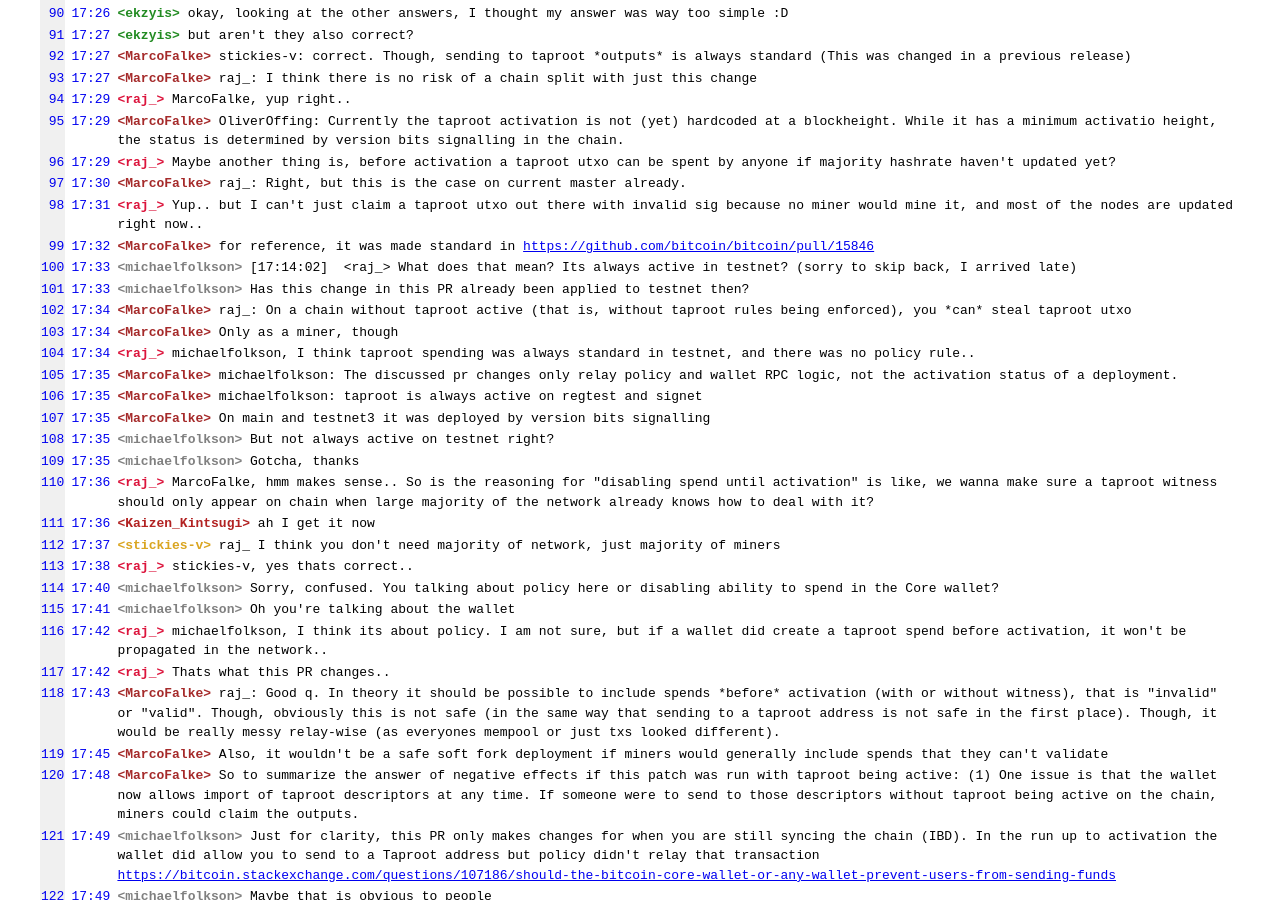
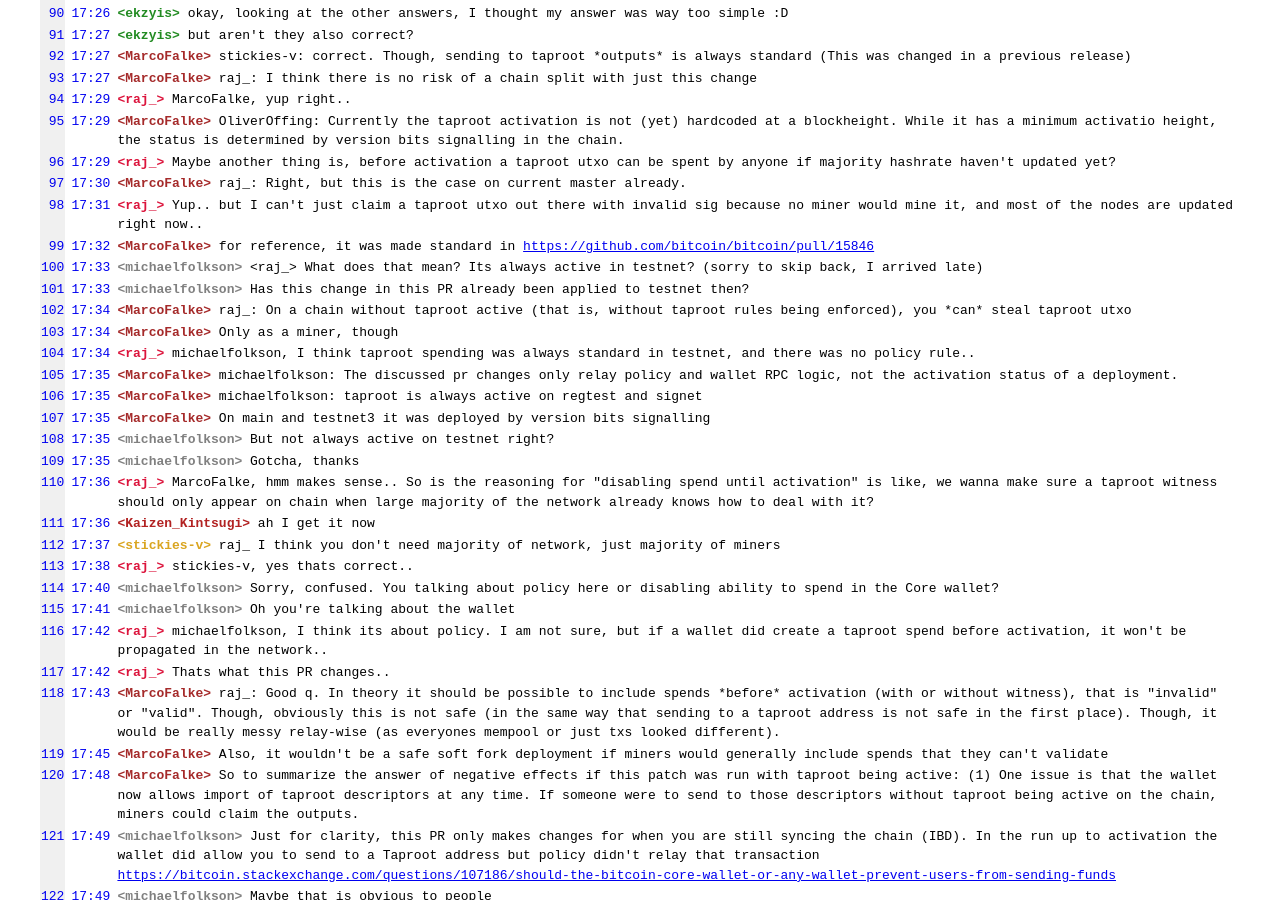
Before and after one commit to bitcoin-core-review-club/website, a Jekyll site: the page built from _posts/2021-11-24-#23512.md, in a window 1280 px wide and 900 px high, scrolled down 3353 px. Built offline with Jekyll 4.4.1, drawn with Linux system fonts in a browser that asks for light colours.

Commit message:
remove extraneous timestamp in n23512 log

```diff
--- a/_posts/2021-11-24-#23512.md
+++ b/_posts/2021-11-24-#23512.md
@@ -164,7 +164,7 @@ commit: fa3e0da06
 17:30 < MarcoFalke> raj_: Right, but this is the case on current master already.
 17:31 < raj_> Yup.. but I can't just claim a taproot utxo out there with invalid sig because no miner would mine it, and most of the nodes are updated right now..
 17:32 < MarcoFalke> for reference, it was made standard in https://github.com/bitcoin/bitcoin/pull/15846
-17:33 < michaelfolkson> [17:14:02]  <raj_> What does that mean? Its always active in testnet? (sorry to skip back, I arrived late)
+17:33 < michaelfolkson> <raj_> What does that mean? Its always active in testnet? (sorry to skip back, I arrived late)
 17:33 < michaelfolkson> Has this change in this PR already been applied to testnet then?
 17:34 < MarcoFalke> raj_: On a chain without taproot active (that is, without taproot rules being enforced), you *can* steal taproot utxo
 17:34 < MarcoFalke> Only as a miner, though
```
